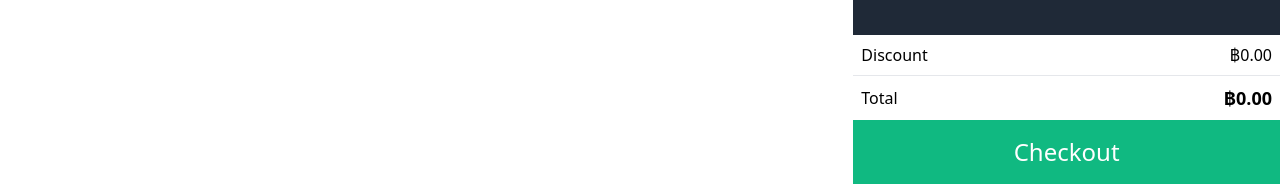
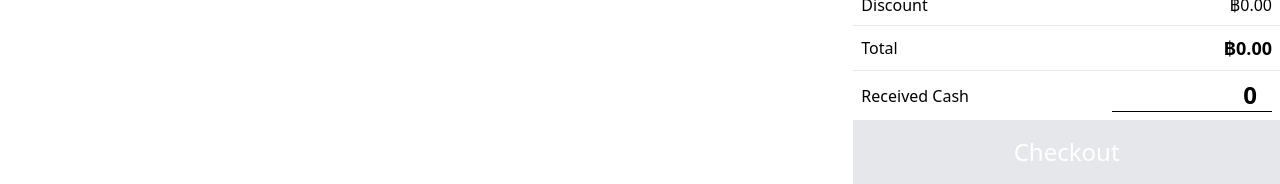
Before and after one commit to NekoMania420/shiba-book-shop, a Vue app: page / in a window 1280 px wide. Shown: the part 616-800 px from the top of the page. Built offline with nearby package versions, Linux system fonts and the light colour scheme; no server answers.

Commit message:
checkout

```diff
--- a/src/App.vue
+++ b/src/App.vue
@@ -42,15 +42,66 @@
             </SummaryFinalItem>
             <SummaryFinalItem label="Total">
               <span :class="['font-bold', 'text-lg']">
-                {{ toCurrency(total - discount) }}
+                {{ toCurrency(totalWithDiscount) }}
               </span>
             </SummaryFinalItem>
+            <SummaryFinalItem label="Received Cash">
+              <input
+                v-model.number="receivedCash"
+                type="number"
+                placeholder="Amount"
+                min="0"
+                :class="[
+                  'block',
+                  'text-2xl',
+                  'text-right',
+                  'w-40',
+                  'font-bold',
+                  'border-b',
+                  'border-black',
+                  'rounded-none',
+                ]"
+                @focus="handleReceivedCashInputFocus"
+                @blur="handleReceivedCashInputBlur"
+              />
+            </SummaryFinalItem>
           </SummaryFinalList>
-          <SummaryCheckoutButton />
+          <SummaryCheckoutButton
+            :disabled="!selectedItems.length"
+            @click="handleCheckoutButtonClick"
+          />
         </template>
       </SummaryContainer>
     </template>
   </MainLayout>
+  <Dialog :visible="visibleResultDialog" width="30rem">
+    <div
+      :class="['grid', 'gap-2', 'items-center']"
+      :style="{ gridTemplateColumns: 'auto 1fr' }"
+    >
+      <div>Total</div>
+      <div :class="['text-right']">
+        {{ toCurrency(totalWithDiscount) }}
+      </div>
+      <div>Received Cash</div>
+      <div :class="['text-right']">
+        {{ toCurrency(receivedCash) }}
+      </div>
+      <div>Change</div>
+      <div :class="['text-2xl', 'text-right', 'font-bold']">
+        {{ toCurrency(change) }}
+      </div>
+    </div>
+    <template #action>
+      <button
+        type="button"
+        :class="['block', 'w-full', 'p-2', 'bg-green-500', 'text-white']"
+        @click="handleDialogConfirmButtonClick"
+      >
+        OK
+      </button>
+    </template>
+  </Dialog>
 </template>
 
 <script>
@@ -66,6 +117,7 @@ import {
   SummaryFinalItem,
   SummaryFinalList,
 } from './components/summary'
+import { Dialog } from './components/ui'
 
 export default {
   name: 'App',
@@ -82,12 +134,17 @@ export default {
     SummaryList,
     SummaryFinalItem,
     SummaryFinalList,
+    Dialog,
   },
 
   setup() {
     const items = ref([])
 
     const selectedItems = ref([])
+
+    const receivedCash = ref(0)
+
+    const visibleResultDialog = ref(false)
 
     const total = computed(() =>
       selectedItems.value.reduce(
@@ -112,6 +169,10 @@ export default {
 
       return total.value * discountPercentage
     })
+
+    const totalWithDiscount = computed(() => total.value - discount.value)
+
+    const change = computed(() => receivedCash.value - totalWithDiscount.value)
 
     const select = (data) => {
       const index = selectedItems.value.findIndex((item) => item.id === data.id)
@@ -142,6 +203,24 @@ export default {
     const toCurrency = (value) =>
       value.toLocaleString('th-TH', { style: 'currency', currency: 'THB' })
 
+    const handleCheckoutButtonClick = () => {
+      visibleResultDialog.value = true
+    }
+
+    const handleReceivedCashInputFocus = (e) => {
+      e.target.select()
+    }
+
+    const handleReceivedCashInputBlur = (e) => {
+      if (receivedCash.value < 0) receivedCash.value = 0
+    }
+
+    const handleDialogConfirmButtonClick = () => {
+      selectedItems.value = []
+      visibleResultDialog.value = false
+      receivedCash.value = 0
+    }
+
     const fetchData = async () => {
       try {
         const response = await fetch(
@@ -159,12 +238,20 @@ export default {
     return {
       items,
       selectedItems,
+      receivedCash,
+      visibleResultDialog,
       total,
+      totalWithDiscount,
+      change,
       discount,
       select,
       getAmount,
       remove,
       toCurrency,
+      handleCheckoutButtonClick,
+      handleReceivedCashInputFocus,
+      handleReceivedCashInputBlur,
+      handleDialogConfirmButtonClick,
     }
   },
 }
--- a/src/components/HelloWorld.vue
+++ /dev/null
@@ -1,21 +0,0 @@
-<template>
-  <h1>{{ msg }}</h1>
-  <button class="w-24" @click="count++">count is: {{ count }}</button>
-  <p>
-    Edit <code>components/HelloWorld.vue</code> to test hot module replacement.
-  </p>
-</template>
-
-<script>
-export default {
-  name: 'HelloWorld',
-  props: {
-    msg: String,
-  },
-  data() {
-    return {
-      count: 0,
-    }
-  },
-}
-</script>
--- a/src/components/summary/SummaryCheckoutButton.jsx
+++ b/src/components/summary/SummaryCheckoutButton.jsx
@@ -1,7 +1,15 @@
-const SummaryCheckoutButton = () => (
+const SummaryCheckoutButton = (props) => (
   <button
     type="button"
-    class={['block', 'w-full', 'p-4', 'text-2xl', 'bg-green-500', 'text-white']}
+    disabled={props.disabled}
+    class={[
+      'block',
+      'w-full',
+      'p-4',
+      'text-2xl',
+      props.disabled ? 'bg-gray-200' : 'bg-green-500',
+      'text-white',
+    ]}
   >
     Checkout
   </button>
--- /dev/null
+++ b/src/components/ui/Dialog/Dialog.jsx
@@ -0,0 +1,33 @@
+import { Teleport } from 'vue'
+
+const Dialog = (props, { slots }) =>
+  props.visible && (
+    <Teleport to="body">
+      <div
+        class={[
+          'fixed',
+          'inset-0',
+          'bg-black',
+          'bg-opacity-75',
+          'flex',
+          'overflow-auto',
+        ]}
+      >
+        <div
+          class={['m-auto', 'bg-white', 'shadow-md']}
+          style={{ width: props.width || '30rem' }}
+        >
+          <div class={['p-4']}>{slots.default && slots.default()}</div>
+          {slots.action && (
+            <div class={['grid', 'grid-flow-col', 'auto-cols-fr']}>
+              {slots.action().map((vnode) => (
+                <div>{vnode}</div>
+              ))}
+            </div>
+          )}
+        </div>
+      </div>
+    </Teleport>
+  )
+
+export default Dialog
--- /dev/null
+++ b/src/components/ui/Dialog/index.js
@@ -0,0 +1 @@
+export { default } from './Dialog'
--- a/src/components/ui/index.js
+++ b/src/components/ui/index.js
@@ -1,3 +1,4 @@
 export { default as Aspect } from './Aspect'
+export { default as Dialog } from './Dialog'
 export { default as Navbar } from './Navbar'
 export { default as NavbarUser } from './NavbarUser'
```
